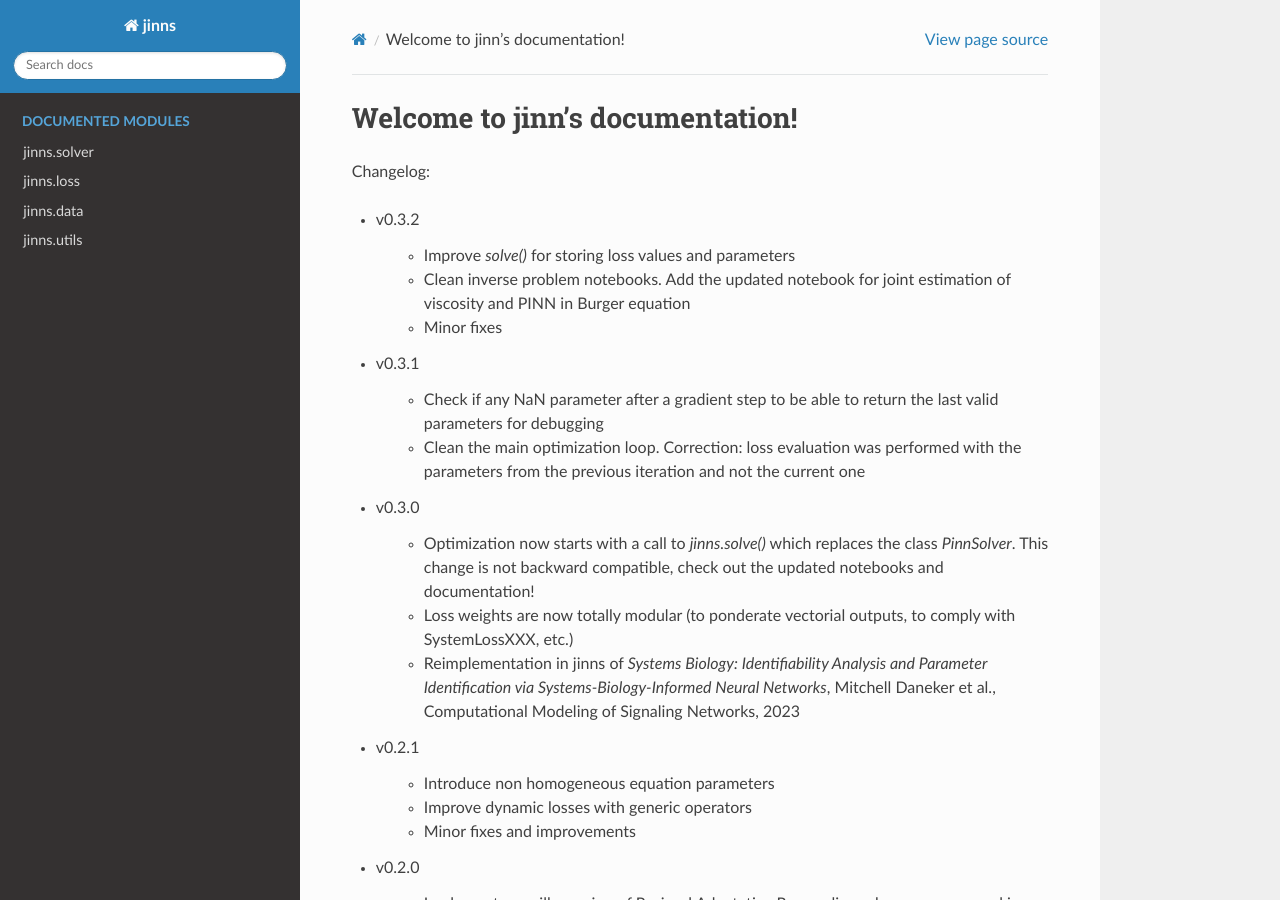
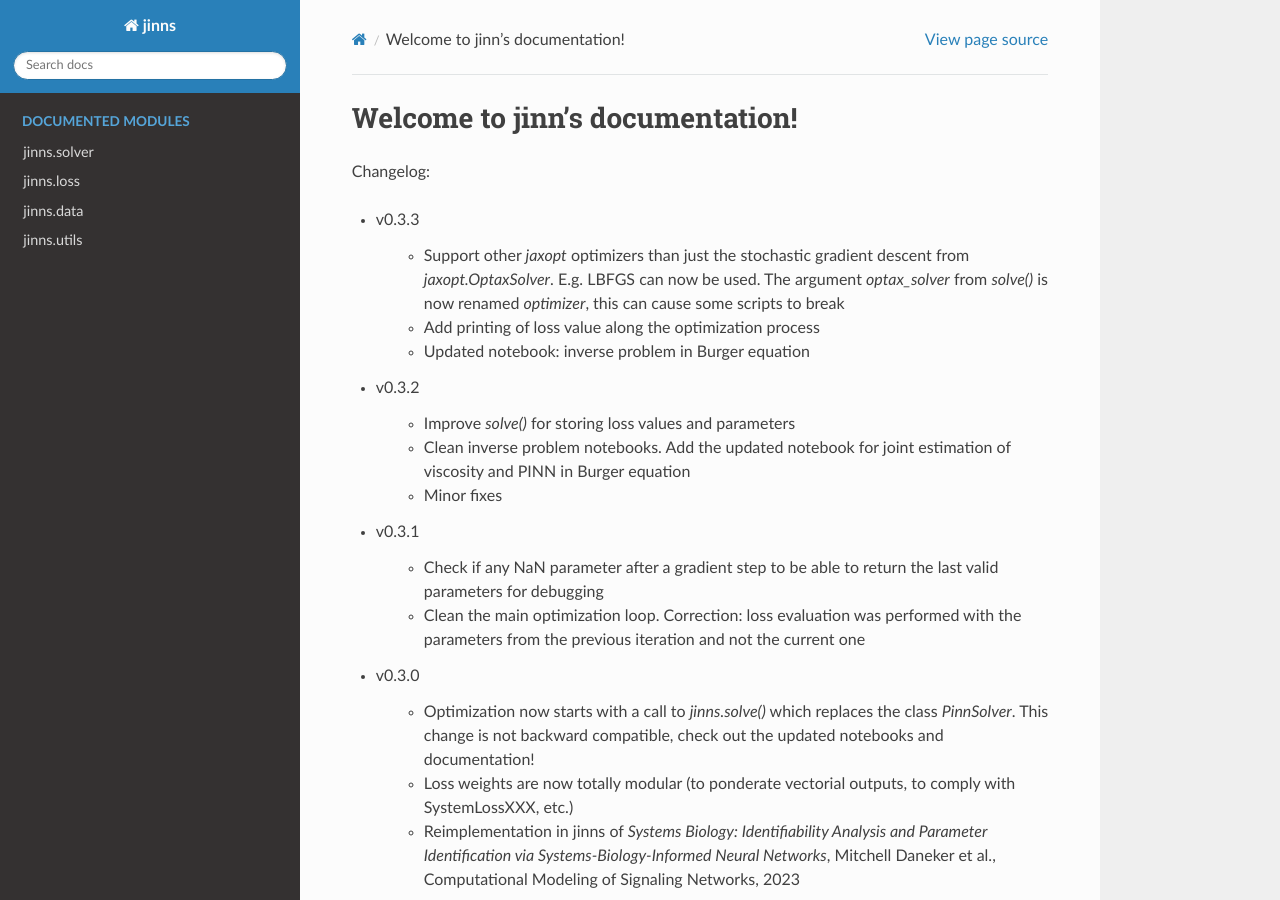
Before and after one commit to mia-jinns/jinns, a Sphinx documentation site: the page built from doc/source/index.rst, in a window 1280 px wide and 900 px high. Built offline with Sphinx 7.4.7 and the Read the Docs theme 2.0.0, drawn with Linux system fonts in a browser that asks for light colours; pages that are not in the unit, such as notebooks, are missing from menus.

Commit message:
up changelog

```diff
--- a/doc/source/index.rst
+++ b/doc/source/index.rst
@@ -7,6 +7,14 @@ Welcome to jinn's documentation!
 ================================
 
 Changelog:
+
+* v0.3.3
+
+    - Support other `jaxopt` optimizers than just the stochastic gradient descent from `jaxopt.OptaxSolver`. E.g. LBFGS can now be used. The argument `optax_solver` from `solve()` is now renamed `optimizer`, this can cause some scripts to break
+
+    - Add printing of loss value along the optimization process
+
+    - Updated notebook: inverse problem in Burger equation
 
 * v0.3.2
 
```
